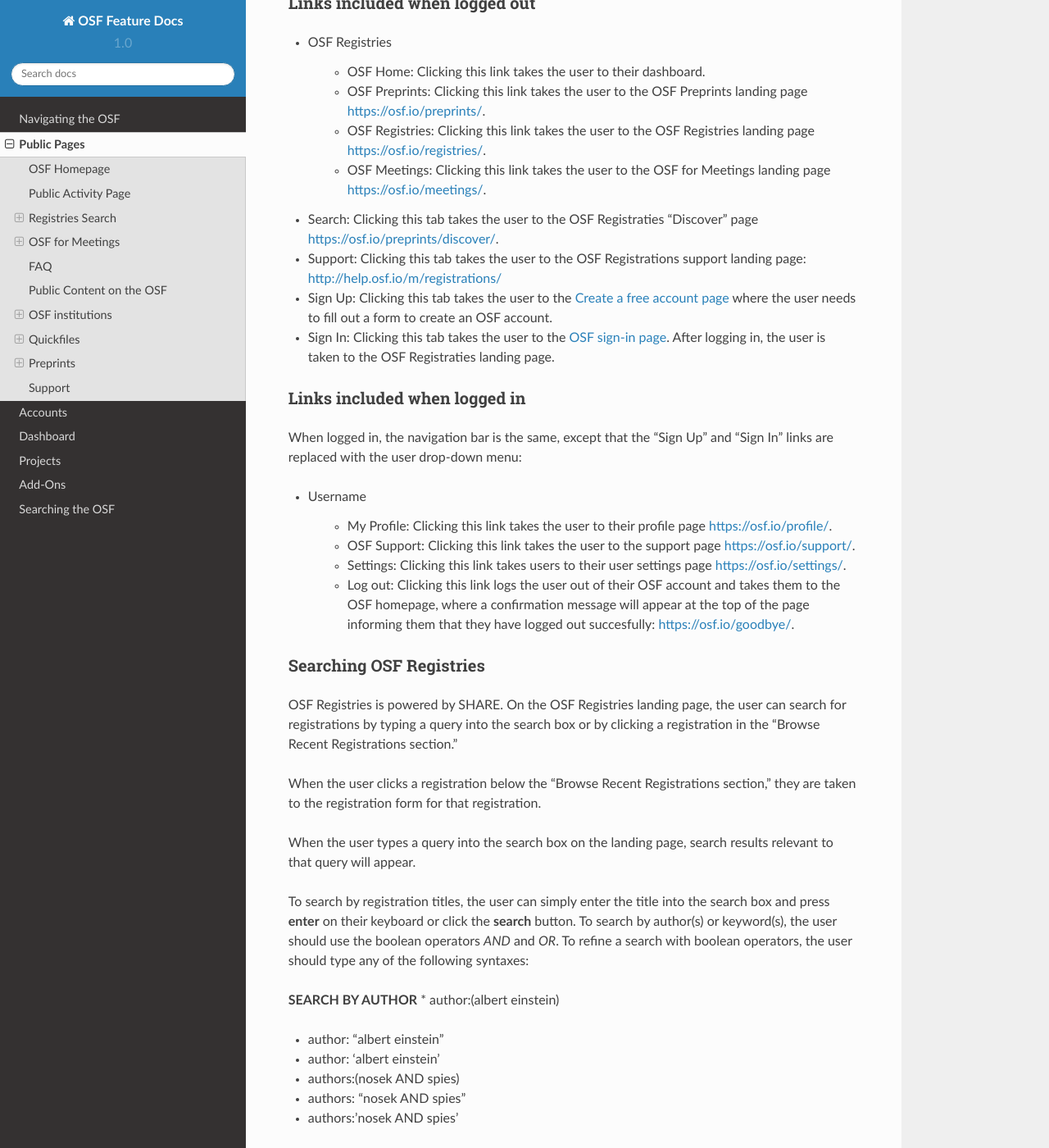
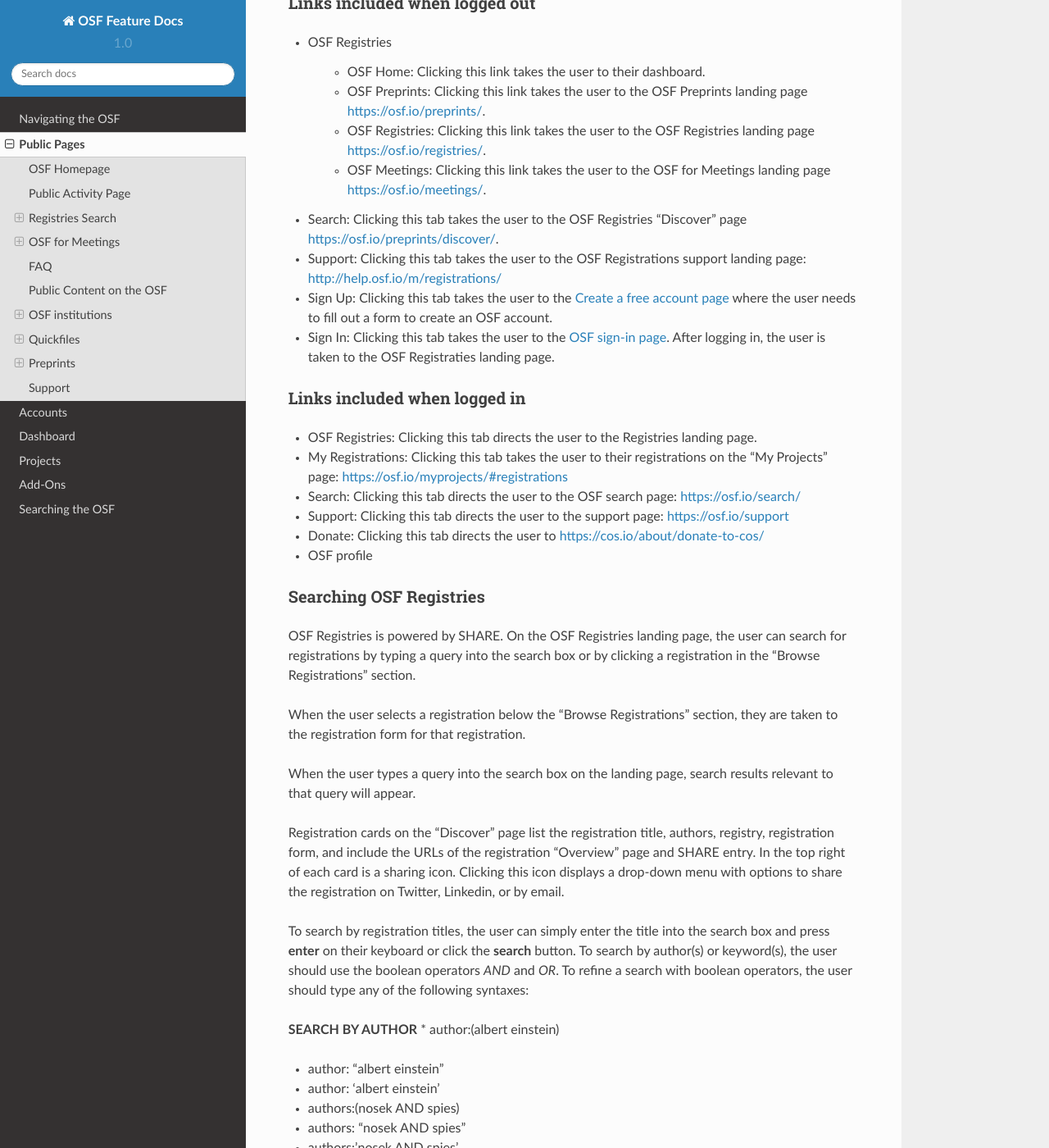
Before and after one commit to CenterForOpenScience/OSFDocs, a Sphinx documentation site: the page built from docs/pages/pages_index.rst, in a window 1280 px wide and 1400 px high, scrolled down 1514 px. Shown: the whole window at 82% size. Built offline with Sphinx 7.4.7 and the Read the Docs theme 2.0.0, drawn with Linux system fonts in a browser that asks for light colours.

Commit message:
Updated to include my registrations tab, share icon, and updated language

```diff
--- a/docs/pages/include/registries.rst
+++ b/docs/pages/include/registries.rst
@@ -17,7 +17,7 @@
     * OSF Registries: Clicking this link takes the user to the OSF Registries landing page https://osf.io/registries/.
     * OSF Meetings: Clicking this link takes the user to the OSF for Meetings landing page https://osf.io/meetings/.
 
-* Search: Clicking this tab takes the user to the OSF Registraties "Discover" page https://osf.io/preprints/discover/.
+* Search: Clicking this tab takes the user to the OSF Registries "Discover" page https://osf.io/preprints/discover/.
 
 * Support: Clicking this tab takes the user to the OSF Registrations support landing page: http://help.osf.io/m/registrations/
 
@@ -28,23 +28,23 @@
 Links included when logged in
 -----------------------------
 
-When logged in, the navigation bar is the same, except that the "Sign Up" and "Sign In" links are replaced with the user drop-down menu:
-
-* Username
-
-    * My Profile: Clicking this link takes the user to their profile page https://osf.io/profile/.
-    * OSF Support: Clicking this link takes the user to the support page https://osf.io/support/.
-    * Settings: Clicking this link takes users to their user settings page https://osf.io/settings/.
-    * Log out: Clicking this link logs the user out of their OSF account and takes them to the OSF homepage, where a confirmation message will appear at the top of the page informing them that they have logged out succesfully: https://osf.io/goodbye/.
+* OSF Registries: Clicking this tab directs the user to the Registries landing page.
+* My Registrations: Clicking this tab takes the user to their registrations on the "My Projects" page: https://osf.io/myprojects/#registrations
+* Search: Clicking this tab directs the user to the OSF search page: https://osf.io/search/
+* Support: Clicking this tab directs the user to the support page: https://osf.io/support
+* Donate: Clicking this tab directs the user to https://cos.io/about/donate-to-cos/
+* OSF profile
 
 Searching OSF Registries
 ------------------------
 
-OSF Registries is powered by SHARE. On the OSF Registries landing page, the user can search for registrations by typing a query into the search box or by clicking a registration in the "Browse Recent Registrations section."
+OSF Registries is powered by SHARE. On the OSF Registries landing page, the user can search for registrations by typing a query into the search box or by clicking a registration in the "Browse Registrations" section.
 
-When the user clicks a registration below the "Browse Recent Registrations section," they are taken to the registration form for that registration.
+When the user selects a registration below the "Browse Registrations" section, they are taken to the registration form for that registration.
 
 When the user types a query into the search box on the landing page, search results relevant to that query will appear.
+
+Registration cards on the "Discover" page list the registration title, authors, registry, registration form, and include the URLs of the registration "Overview" page and SHARE entry. In the top right of each card is a sharing icon. Clicking this icon displays a drop-down menu with options to share the registration on Twitter, Linkedin, or by email.
 
 To search by registration titles, the user can simply enter the title into the search box and press **enter** on their keyboard or click the **search** button. To search by author(s) or keyword(s), the user should use the boolean operators *AND* and *OR*. To refine a search with boolean operators, the user should type any of the following syntaxes:
 
```
